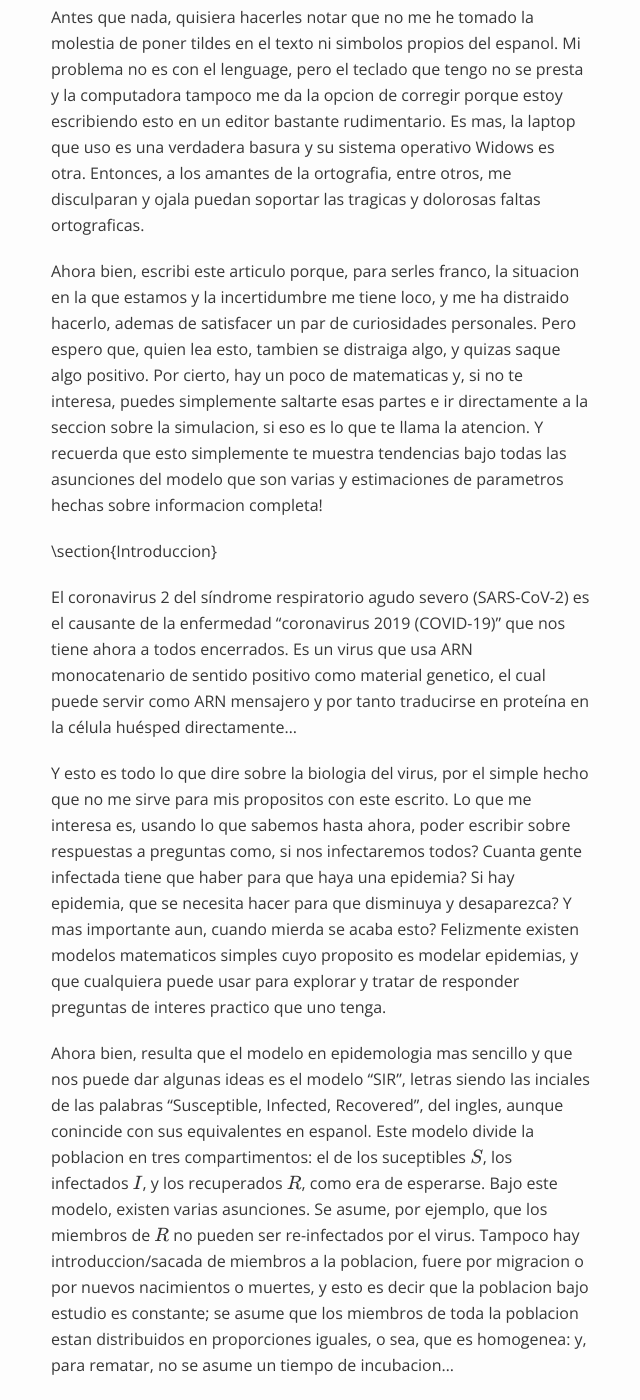
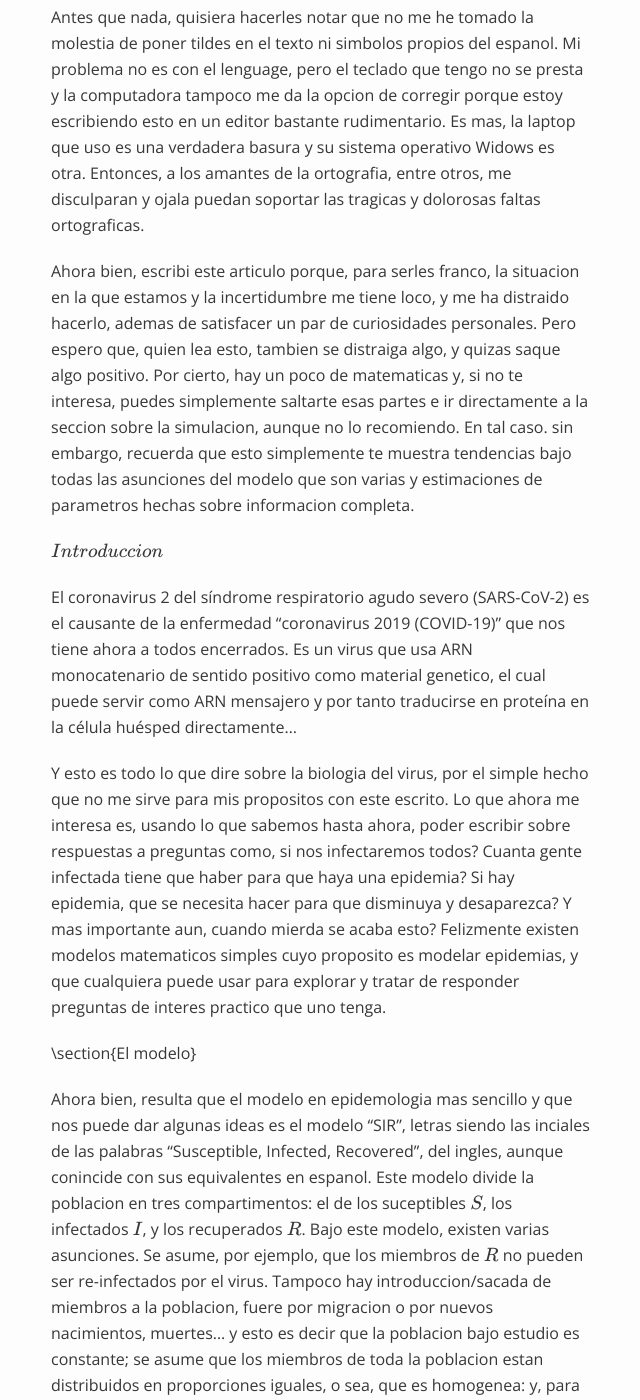
Before and after one commit to Caquita-beep/Caquita-beep.github.io, a Jekyll site: the page built from _posts/2020-03-27-Simulacion-COVID-19-Ecuador-con-modelo-SIR.md, in a window 1280 px wide and 1400 px high, scrolled down 278 px. Shown: the whole window, without its empty margins (319-959 px from the left). Built offline with Jekyll 4.4.1, drawn with Linux system fonts in a browser that asks for light colours; formulas are drawn with MathJax 3; a script that is not in the unit is left out; some of the changed text lies outside the part shown.

Commit message:
Update 2020-03-27-Simulacion-COVID-19-Ecuador-con-modelo-SIR.md

```diff
--- a/_posts/2020-03-27-Simulacion-COVID-19-Ecuador-con-modelo-SIR.md
+++ b/_posts/2020-03-27-Simulacion-COVID-19-Ecuador-con-modelo-SIR.md
@@ -5,32 +5,31 @@ date:   25-03-2020
 categories: simulaciones
 mathjax: true
 ---
-$\section{Preliminares}$
+$Preliminares$
 
 Antes que nada, quisiera hacerles notar que no me he tomado la molestia de poner tildes en el texto ni simbolos propios del espanol. Mi problema no es con el lenguage, pero el teclado que tengo no se presta y la computadora tampoco me da la opcion de corregir porque estoy escribiendo esto en un editor bastante rudimentario. Es mas, la laptop que uso es una verdadera basura y su sistema operativo Widows es otra. Entonces, a los amantes de la ortografia, entre otros, me disculparan y ojala puedan soportar las tragicas y dolorosas faltas ortograficas.
 
-Ahora bien, escribi este articulo porque, para serles franco, la situacion en la que estamos y la incertidumbre me tiene loco, y  me ha distraido hacerlo, ademas de satisfacer un par de curiosidades personales. Pero espero que, quien lea esto, tambien se distraiga algo, y quizas saque algo positivo. Por cierto, hay un poco de matematicas y, si no te interesa, puedes simplemente saltarte esas partes e ir directamente a la seccion sobre la simulacion, si eso es lo que te llama la atencion. Y recuerda que esto simplemente te muestra tendencias bajo todas las asunciones del modelo que son varias y estimaciones de parametros hechas sobre informacion completa!
+Ahora bien, escribi este articulo porque, para serles franco, la situacion en la que estamos y la incertidumbre me tiene loco, y  me ha distraido hacerlo, ademas de satisfacer un par de curiosidades personales. Pero espero que, quien lea esto, tambien se distraiga algo, y quizas saque algo positivo. Por cierto, hay un poco de matematicas y, si no te interesa, puedes simplemente saltarte esas partes e ir directamente a la seccion sobre la simulacion, aunque no lo recomiendo. En tal caso. sin embargo, recuerda que esto simplemente te muestra tendencias bajo todas las asunciones del modelo que son varias y estimaciones de parametros hechas sobre informacion completa.
 
-\section{Introduccion}
+$Introduccion$
 
 El coronavirus 2 del síndrome respiratorio agudo severo (SARS-CoV-2) es el causante de la enfermedad "coronavirus 2019 (COVID-19)" que nos tiene ahora a todos encerrados. Es un virus que usa ARN monocatenario de sentido positivo como material genetico, el cual puede servir como ARN mensajero y por tanto traducirse en proteína en la célula huésped directamente...
 
-Y esto es todo lo que dire sobre la biologia del virus, por el simple hecho que no me sirve para mis propositos con este escrito. Lo que me interesa es, usando lo que sabemos hasta ahora,  poder escribir sobre respuestas a preguntas como, si nos infectaremos todos? Cuanta gente infectada tiene que haber para que haya una epidemia? Si hay epidemia, que se necesita hacer para que disminuya y desaparezca? Y mas importante aun, cuando mierda se acaba esto? Felizmente existen modelos matematicos simples cuyo proposito es modelar epidemias, y que cualquiera puede usar para explorar y tratar de responder preguntas de interes practico que uno tenga.
-
-Ahora bien, resulta que el modelo en epidemologia mas sencillo y que nos puede dar algunas ideas es el modelo "SIR", letras siendo las inciales de las palabras "Susceptible, Infected, Recovered", del ingles, aunque conincide con sus equivalentes en espanol. Este modelo divide la poblacion en tres compartimentos: el de los suceptibles $S$, los infectados $I$, y los recuperados $R$, como era de esperarse. Bajo este modelo, existen varias asunciones. Se asume, por ejemplo, que los miembros de $R$ no pueden ser re-infectados por el virus. Tampoco hay introduccion/sacada de miembros a la poblacion, fuere por migracion o por nuevos nacimientos o muertes, y esto es decir que la poblacion bajo estudio es constante; se asume que los miembros de toda la poblacion estan distribuidos en proporciones iguales, o sea, que es homogenea: y, para rematar, no se asume un tiempo de incubacion...
-
-Podran sonar como restricciones muy duras, especialmente la ultima, y no lo voy a negar. Sin embargo, el pequeno modelo SIR, en su simplicidad, te da una buena intuicion  y ademas sus predicciones, sorprendentemente, no son del todo tan malas. He juzgado que por tanto vale la pena hacer el ejercicio. Para la proxima, quizas haga el mismo ejercicio pero con el modelo SEIR que es una extension del SIR, e incluye tiempo de incubacion.
-
+Y esto es todo lo que dire sobre la biologia del virus, por el simple hecho que no me sirve para mis propositos con este escrito. Lo que ahora me interesa es, usando lo que sabemos hasta ahora,  poder escribir sobre respuestas a preguntas como, si nos infectaremos todos? Cuanta gente infectada tiene que haber para que haya una epidemia? Si hay epidemia, que se necesita hacer para que disminuya y desaparezca? Y mas importante aun, cuando mierda se acaba esto? Felizmente existen modelos matematicos simples cuyo proposito es modelar epidemias, y que cualquiera puede usar para explorar y tratar de responder preguntas de interes practico que uno tenga.
 
 \section{El modelo}
 
-Dejenme introducirles el modesto modelo SIR:
+Ahora bien, resulta que el modelo en epidemologia mas sencillo y que nos puede dar algunas ideas es el modelo "SIR", letras siendo las inciales de las palabras "Susceptible, Infected, Recovered", del ingles, aunque conincide con sus equivalentes en espanol. Este modelo divide la poblacion en tres compartimentos: el de los suceptibles $S$, los infectados $I$, y los recuperados $R$. Bajo este modelo, existen varias asunciones. Se asume, por ejemplo, que los miembros de $R$ no pueden ser re-infectados por el virus. Tampoco hay introduccion/sacada de miembros a la poblacion, fuere por migracion o por nuevos nacimientos, muertes... y esto es decir que la poblacion bajo estudio es constante; se asume que los miembros de toda la poblacion estan distribuidos en proporciones iguales, o sea, que es homogenea: y, para rematar, no se asume un tiempo de incubacion... Nada mas lejos de la realidad, pero util, como vamosa ver, sin embargo!
 
-\begin{align}
+Podran sonar como restricciones muy duras, especialmente la ultima, y no lo voy a negar. Sin embargo, el modelo, en su simplicidad, te da una buena intuicion y ademas la informacion que te da, sorprendentemente, no son del todo tan malas. He juzgado que por tanto vale la pena hacer el ejercicio. Para la proxima, quizas haga el mismo ejercicio pero con extensiones del modelo que tampoco son tan complejas y que incluyen periodos de incubacion, muertes, etc.
+
+Ahora dejenme introducirles el modesto modelo SIR:
+
+$$
 &\frac{dS}{dt} = - \beta SI \label{eq:caca} \\[5pt]
 &\frac{dI}{dt} = \beta SI - \gamma I \label{eq:caca1} \\[5pt]
 &\frac{dR}{dt} = \gamma I \label{eq:caca2}
-\end{align}
+$$
 con las condiciones iniciales $S(0) = S_0 >0, I(0) = I_0 >0$, $R(0) = 0$. Fijate que $S(t) + I(t) +  R(t) =  S_0 + I_0 = N$, ya que la poblacion, por asuncion, es constante.
 
 Tecnicamente, esto es un sistema de ecuaciones diferenciales ordinarias no lineal. Si te suena complicado, no te lo creas. No lo es. Cada ecuacion te dice de manera cuantificada, el cambio de la
```
